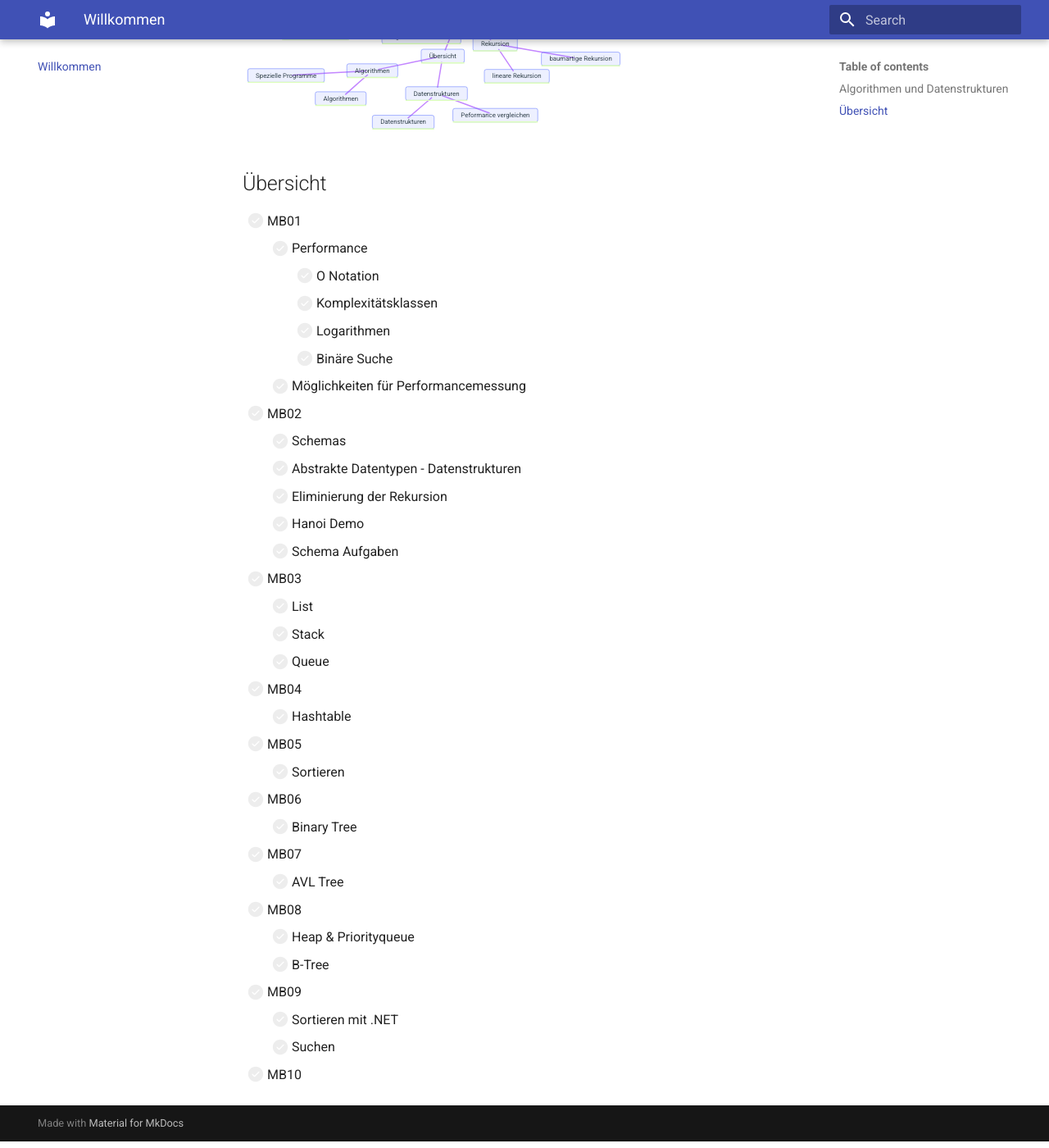
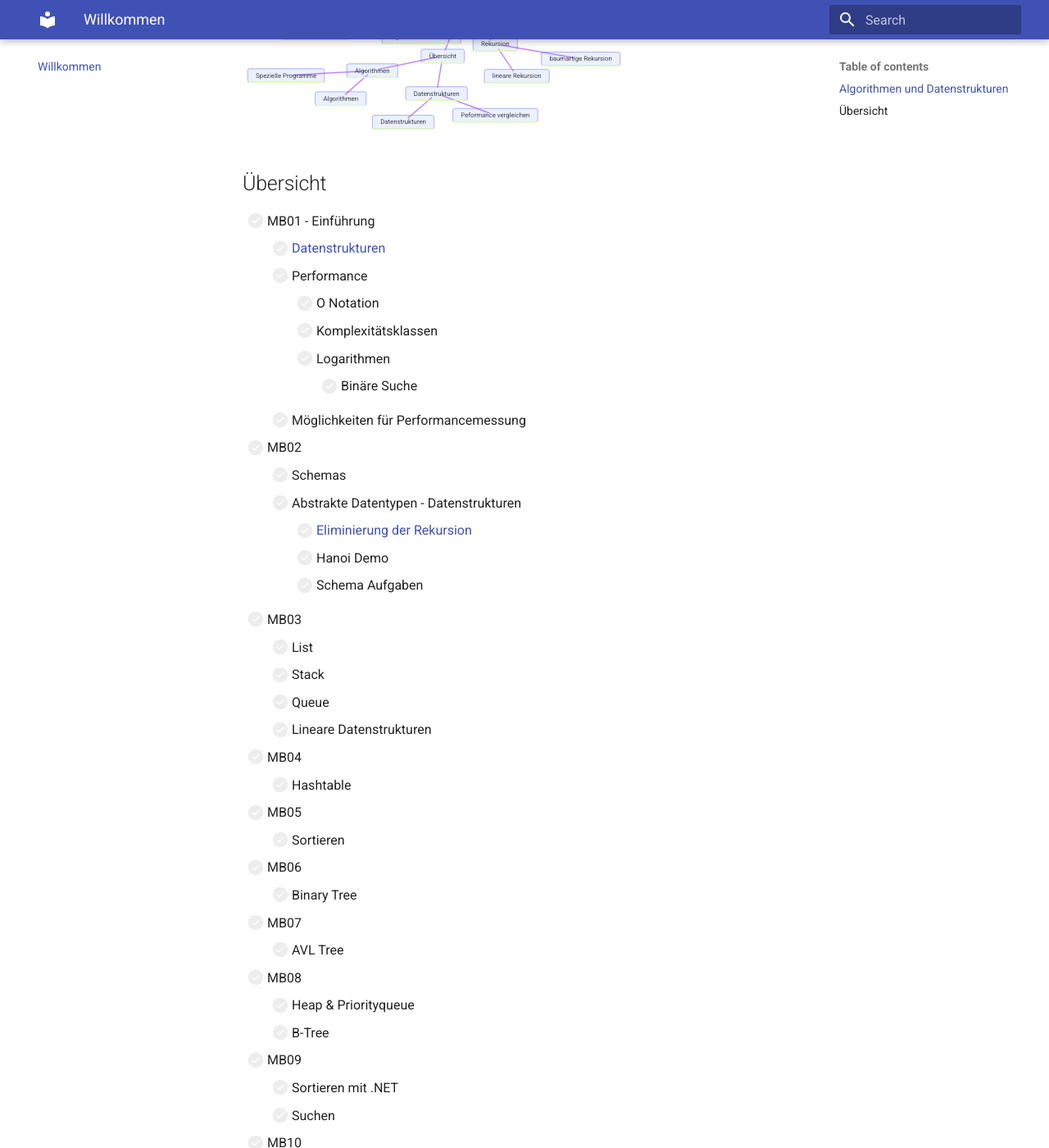
Before and after one commit to tsolenthaler/zbwAlgDs, an MkDocs documentation site: the page built from docs/index.md, in a window 1280 px wide and 1400 px high, scrolled down 549 px. Shown: the whole window at 82% size. Built offline with MkDocs 1.6.1 and Material for MkDocs 9.7.7, drawn with Linux system fonts in a browser that asks for light colours.

Commit message:
Update documentation index with structured topics and improved organization

```diff
--- a/docs/index.md
+++ b/docs/index.md
@@ -54,23 +54,25 @@
 
 ## Übersicht
 
-- [ ] MB01
+- [ ] MB01 - Einführung
+    * [ ] [Datenstrukturen](datenstrukturen/abstrakte-datentypen/)
     * [ ] Performance
         * [ ] O Notation
         * [ ] Komplexitätsklassen
         * [ ] Logarithmen
-        * [ ] Binäre Suche
+            * [ ] Binäre Suche
     * [ ] Möglichkeiten für Performancemessung
 - [ ] MB02
     * [ ] Schemas
     * [ ] Abstrakte Datentypen - Datenstrukturen
-    * [ ] Eliminierung der Rekursion
-    * [ ] Hanoi Demo
-    * [ ] Schema Aufgaben
+        * [ ] [Eliminierung der Rekursion](rekursion/rekursion)
+        * [ ] Hanoi Demo
+        * [ ] Schema Aufgaben
 - [ ] MB03
     * [ ] List
     * [ ] Stack
     * [ ] Queue
+    * [ ] Lineare Datenstrukturen
 - [ ] MB04
     * [ ] Hashtable
 - [ ] MB05
```
